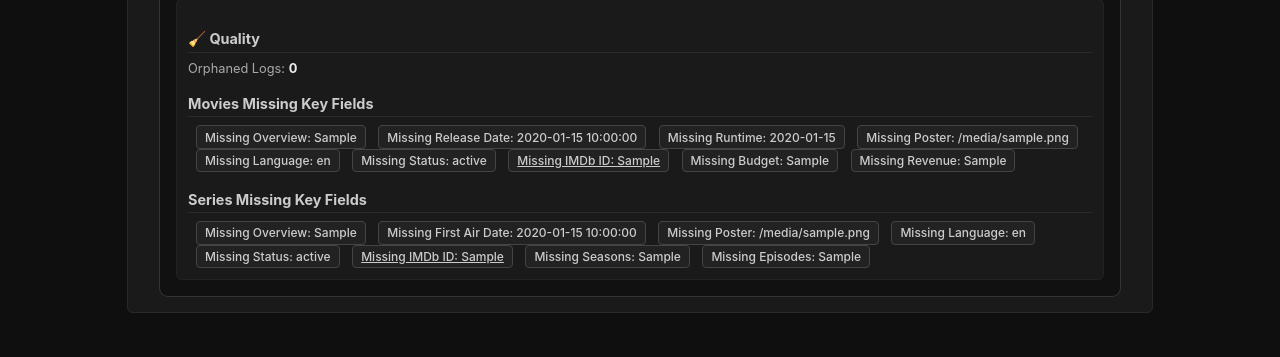
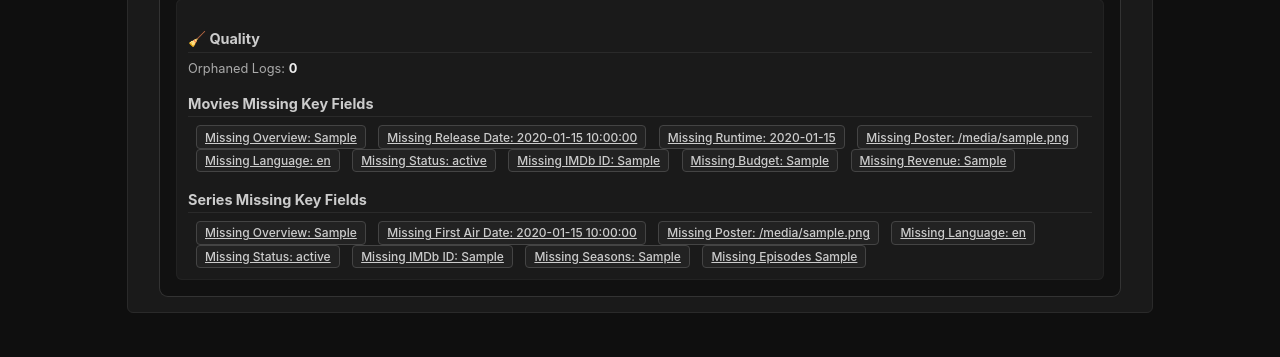
Before and after one commit to cronosra-hash/shmdb_uploader, a FastAPI app: template web_ui/templates/uploader.html in a window 1280 px wide. Shown: the part 864-1221 px from the top of the page. Run offline with FastAPI, Linux system fonts and the light colour scheme; the template is opened without the code that fills it: most values are stand-ins (such as "Sample title", 1, 10 or a date in 2020); some libraries are stand-ins or nearby versions.

Commit message:
Updated missing key field links

```diff
--- a/services/titles.py
+++ b/services/titles.py
@@ -31,11 +31,18 @@ def get_title_by_id(title_id: int):
     base["genres"] = list({row["name"] for row in rows if row["name"]})
     return base
 
+DATE_FIELDS = {"release_date", "first_air_date"}
+NUMERIC_FIELDS = {"budget", "revenue", "runtime", "vote_count", "number_of_seasons", "number_of_seasons"}
 
 def get_movie_titles_missing(field: str):
     column = MOVIE_FIELD_MAP.get(field)
     if not column:
         raise ValueError(f"Invalid field: {field}")
+
+    if column in NUMERIC_FIELDS or column in DATE_FIELDS:
+        condition = f"{column} IS NULL"
+    else:
+        condition = f"{column} IS NULL OR {column} = ''"
 
     query = f"""
         SELECT
@@ -51,7 +58,7 @@ def get_movie_titles_missing(field: str):
             budget,
             revenue
         FROM movies
-        WHERE {column} IS NULL OR {column} = ''
+        WHERE {condition}
     """
     db = get_connection()
     with db.cursor(cursor_factory=psycopg2.extras.RealDictCursor) as cursor:
@@ -75,6 +82,11 @@ def get_tv_titles_missing(field: str):
     if not column:
         raise ValueError(f"Invalid field: {field}")
 
+    if column in NUMERIC_FIELDS or column in DATE_FIELDS:
+        condition = f"{column} IS NULL"
+    else:
+        condition = f"{column} IS NULL OR {column} = ''"
+
     query = f"""
         SELECT
             series_id,
@@ -88,7 +100,7 @@ def get_tv_titles_missing(field: str):
 			number_of_seasons,
 			number_of_episodes
         FROM series
-        WHERE {column} IS NULL OR {column} = ''
+        WHERE {condition}
     """
     db = get_connection()
     with db.cursor(cursor_factory=psycopg2.extras.RealDictCursor) as cursor:
--- a/web_ui/templates/partials/_stats_panel.html
+++ b/web_ui/templates/partials/_stats_panel.html
@@ -38,34 +38,43 @@
   <div class="stat-block">
     <h4>🧹 Quality</h4>
     <p>Orphaned Logs: <strong>{{ orphaned_logs.orphaned_logs | default(0) }}</strong></p>
+
     <h4>Movies Missing Key Fields</h4>
-    <div class="badge">Missing Overview: {{ movies_missing_fields.missing_overview }}</div>
-    <div class="badge">Missing Release Date: {{ movies_missing_fields.missing_release_date }}</div>
-    <div class="badge">Missing Runtime: {{ movies_missing_fields.missing_runtime }}</div>
-    <div class="badge">Missing Poster: {{ movies_missing_fields.missing_poster_path }}</div>
-    <div class="badge">Missing Language: {{ movies_missing_fields.missing_original_language }}</div>
-    <div class="badge">Missing Status: {{ movies_missing_fields.missing_status }}</div>
-
+    <a href="{{ url_for('missing_movies', field='missing_overview') }}" class="badge">
+      Missing Overview: {{ movies_missing_fields.missing_overview }}</a>
+    <a href="{{ url_for('missing_movies', field='missing_release_date') }}" class="badge">
+      Missing Release Date: {{ movies_missing_fields.missing_release_date }}</a>
+    <a href="{{ url_for('missing_movies', field='missing_runtime') }}" class="badge">
+      Missing Runtime: {{ movies_missing_fields.missing_runtime }}</a>
+    <a href="{{ url_for('missing_movies', field='missing_poster_path') }}" class="badge">
+      Missing Poster: {{ movies_missing_fields.missing_poster_path }}</a>
+    <a href="{{ url_for('missing_movies', field='missing_original_language') }}" class="badge">
+      Missing Language: {{ movies_missing_fields.missing_original_language }}</a>
+    <a href="{{ url_for('missing_movies', field='missing_status') }}" class="badge">
+      Missing Status: {{ movies_missing_fields.missing_status }}</a>
     <a href="{{ url_for('missing_movies', field='missing_imdb') }}" class="badge">
       Missing IMDb ID: {{ movies_missing_fields.missing_imdb }}</a>
+    <a href="{{ url_for('missing_movies', field='missing_budget') }}" class="badge">
+      Missing Budget: {{ movies_missing_fields.missing_budget }}</a>
+    <a href="{{ url_for('missing_movies', field='missing_revenue') }}" class="badge">
+      Missing Revenue: {{ movies_missing_fields.missing_revenue }}</a>
 
-    <div class="badge">Missing Budget: {{ movies_missing_fields.missing_budget }}</div>
-    <div class="badge">Missing Revenue: {{ movies_missing_fields.missing_revenue }}</div>
     <h4>Series Missing Key Fields</h4>
-    <div class="badge">Missing Overview: {{ series_missing_fields.missing_overview }}</div>
-    <div class="badge">Missing First Air Date: {{ series_missing_fields.missing_first_air_date }}</div>
-    <div class="badge">Missing Poster: {{ series_missing_fields.missing_poster_path }}</div>
-    <div class="badge">Missing Language: {{ series_missing_fields.missing_original_language }}</div>
-    <div class="badge">Missing Status: {{ series_missing_fields.missing_status }}</div>
-
-   <a href="{{ url_for('missing_tv', field='missing_imdb') }}" class="badge">
+    <a href="{{ url_for('missing_tv', field='missing_overview') }}" class="badge">
+      Missing Overview: {{ series_missing_fields.missing_overview }}</a>
+    <a href="{{ url_for('missing_tv', field='missing_first_air_date') }}" class="badge">
+      Missing First Air Date: {{ series_missing_fields.missing_first_air_date }}</a>
+    <a href="{{ url_for('missing_tv', field='missing_poster_path') }}" class="badge">
+      Missing Poster: {{ series_missing_fields.missing_poster_path }}</a>
+    <a href="{{ url_for('missing_tv', field='missing_original_language') }}" class="badge">
+      Missing Language: {{ series_missing_fields.missing_original_language }}</a>
+    <a href="{{ url_for('missing_tv', field='missing_status') }}" class="badge">
+      Missing Status: {{ series_missing_fields.missing_status }}</a>
+    <a href="{{ url_for('missing_tv', field='missing_imdb') }}" class="badge">
       Missing IMDb ID: {{ series_missing_fields.missing_imdb }}</a>
-
-    <div class="badge">Missing Seasons: {{ series_missing_fields.missing_seasons }}</div>
-    <div class="badge">Missing Episodes: {{ series_missing_fields.missing_episodes }}</div>
+    <a href="{{ url_for('missing_tv', field='missing_seasons') }}" class="badge">
+      Missing Seasons: {{ series_missing_fields.missing_seasons }}</a>
+    <a href="{{ url_for('missing_tv', field='missing_episodes') }}" class="badge">
+      Missing Episodes {{ series_missing_fields.missing_episodes }}</a>
   </div>
-
-
-
-
 </div>
```
